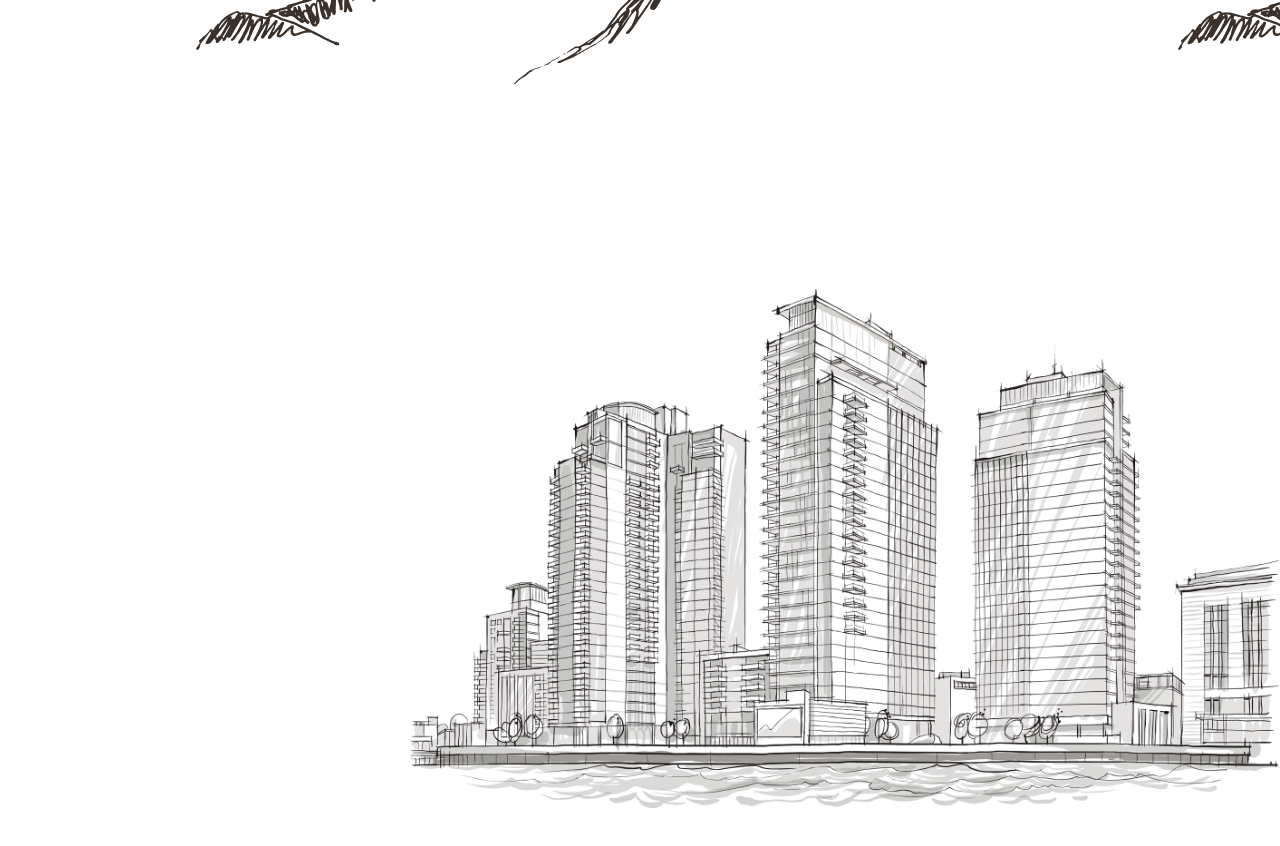
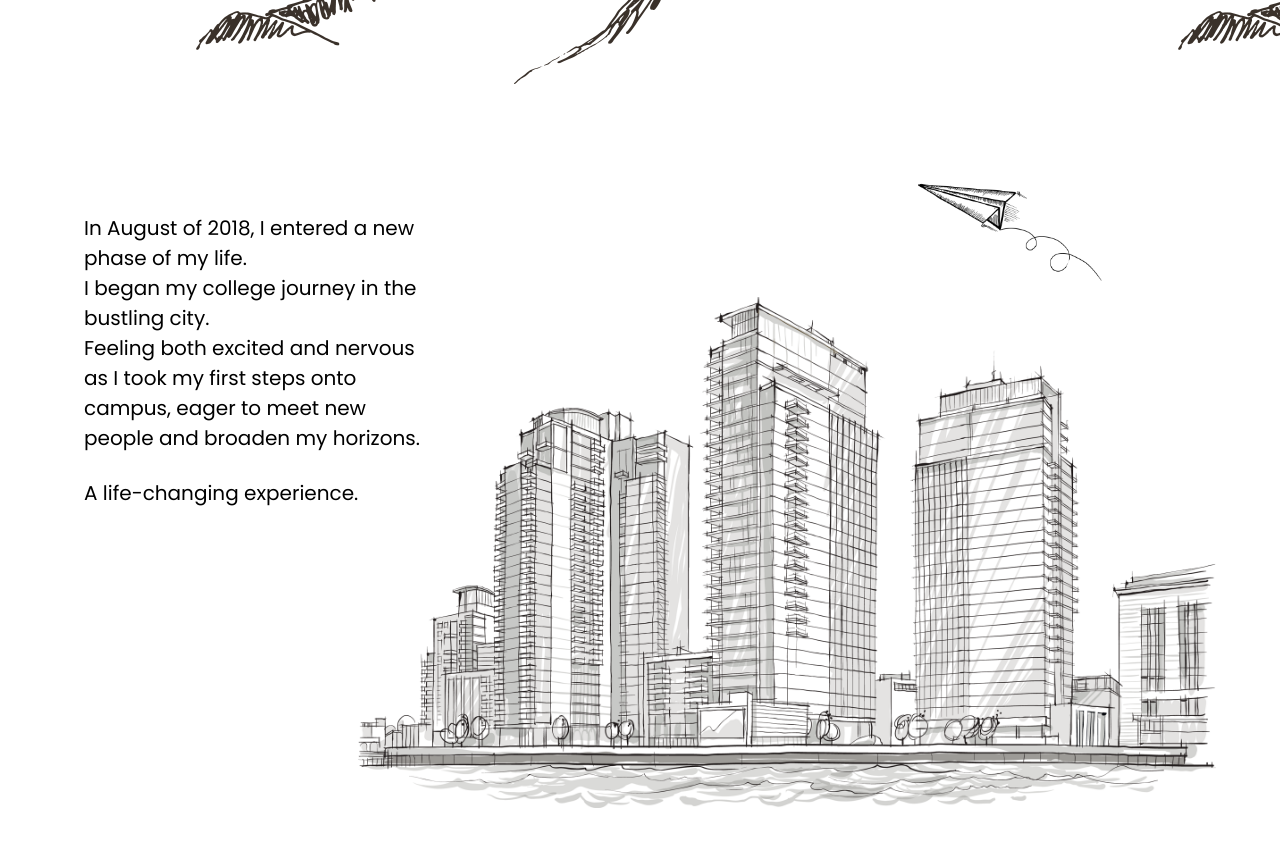
Before and after one commit to phuc-create/me-v3, a React (Create React App) app: page /about-me in a window 1280 px wide. Shown: the part 1440-2286 px from the top of the page. Built offline with nearby package versions, Linux system fonts and the light colour scheme.

Commit message:
finish college component

```diff
--- a/src/components/Text/Text.tsx
+++ b/src/components/Text/Text.tsx
@@ -30,12 +30,13 @@ interface TextGroupProps {
   className?: string
 }
 const Text = React.forwardRef<null, TextProps>(
-  ({ size = 1, variant, children, className }) => {
+  ({ size = 1, variant, children, className }, forwardRef) => {
     const cls = classNames('text', className, `poppins-${variant ?? '?'}`, {
       '--font-size': size + 'rem'
     })
     return (
       <span
+        ref={forwardRef}
         className={cls}
         style={{ '--font-size': size + 'rem' } as CSSProperties}
       >
@@ -46,9 +47,13 @@ const Text = React.forwardRef<null, TextProps>(
 )
 
 export const TextGroup = React.forwardRef<null, TextGroupProps>(
-  ({ children, className }) => {
+  ({ children, className }, forwardRef) => {
     const cls = classNames('text-group', className)
-    return <div className={cls}>{children}</div>
+    return (
+      <div ref={forwardRef} className={cls}>
+        {children}
+      </div>
+    )
   }
 )
 
--- a/src/pages/Hero/components/College/College.tsx
+++ b/src/pages/Hero/components/College/College.tsx
@@ -1,6 +1,7 @@
 import React from 'react'
-import { Section } from '../../../../components'
+import { Section, Text, TextGroup } from '../../../../components'
 // import City from '../../../../assets/city.png'
+import PaperPlane from '../../../../assets/paper-plane.png'
 import Building from '../../../../assets/building.png'
 import './styles.scss'
 
@@ -9,7 +10,23 @@ const College = () => {
     <Section
       className="college"
       mainChildren={<img className="building" src={Building} alt="city" />}
-    ></Section>
+    >
+      <TextGroup className="college-text">
+        <Text size={1.25}>
+          In August of 2018, I entered a new phase of my life.
+        </Text>
+        <Text size={1.25}>
+          I began my college journey in the bustling city.
+        </Text>
+        <Text size={1.25}>
+          Feeling both excited and nervous as I took my first steps onto campus,
+          eager to meet new people and broaden my horizons.
+        </Text>
+        <br />
+        <Text size={1.25}>A life-changing experience.</Text>
+      </TextGroup>
+      <img className="paper-plane" src={PaperPlane} alt="show" />
+    </Section>
   )
 }
 
--- a/src/pages/Hero/components/College/styles.scss
+++ b/src/pages/Hero/components/College/styles.scss
@@ -1,14 +1,42 @@
+@use "../../../../scss/root" as *;
+@use "../../../../scss/mixin.scss" as *;
+@use "../../../../scss/responsive.scss" as *;
+
 .college {
   height: calc(100vh - 4.75rem);
   overflow: hidden;
   padding: 3rem 5rem 0 3rem;
 
+  &-text {
+    width: 340px;
+    position: absolute;
+    top: 12%;
+  }
+
   .building {
     position: absolute;
     bottom: 0;
-    right: 0;
-    width: 68%;
+    right: 5%;
+    width: 67%;
+    max-width: 1000px;
     background-position: bottom;
     background-repeat: repeat-x;
   }
+
+  .paper-plane {
+    position: absolute;
+    width: 200px;
+    top: 0%;
+    right: 5%;
+    transform-origin: center;
+
+    @include table {
+      width: 285px;
+      bottom: 10%;
+    }
+
+    @include mobile {
+      right: -5%;
+    }
+  }
 }
```
Also changed, not shown: src/assets/rada.png (added).
